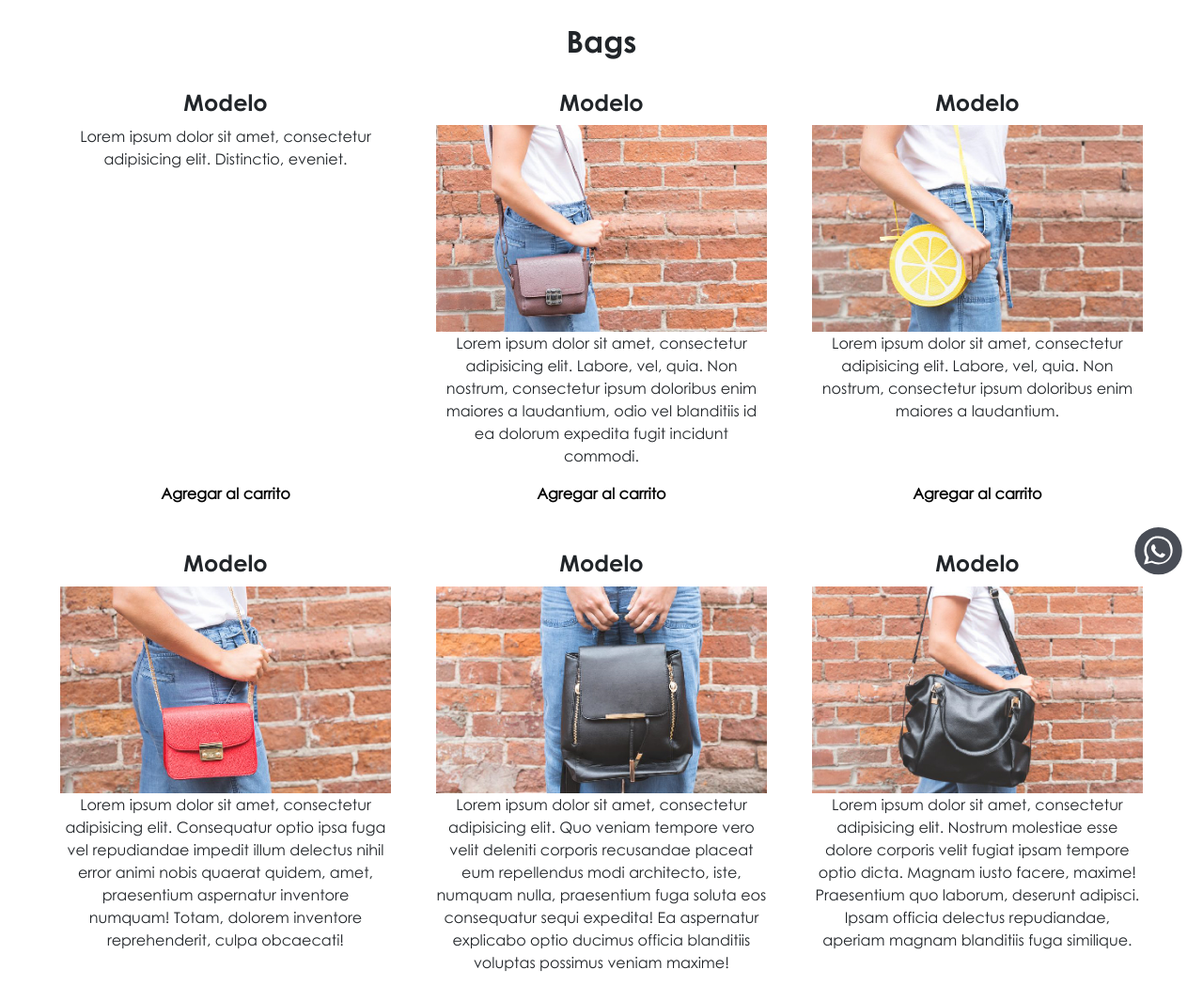
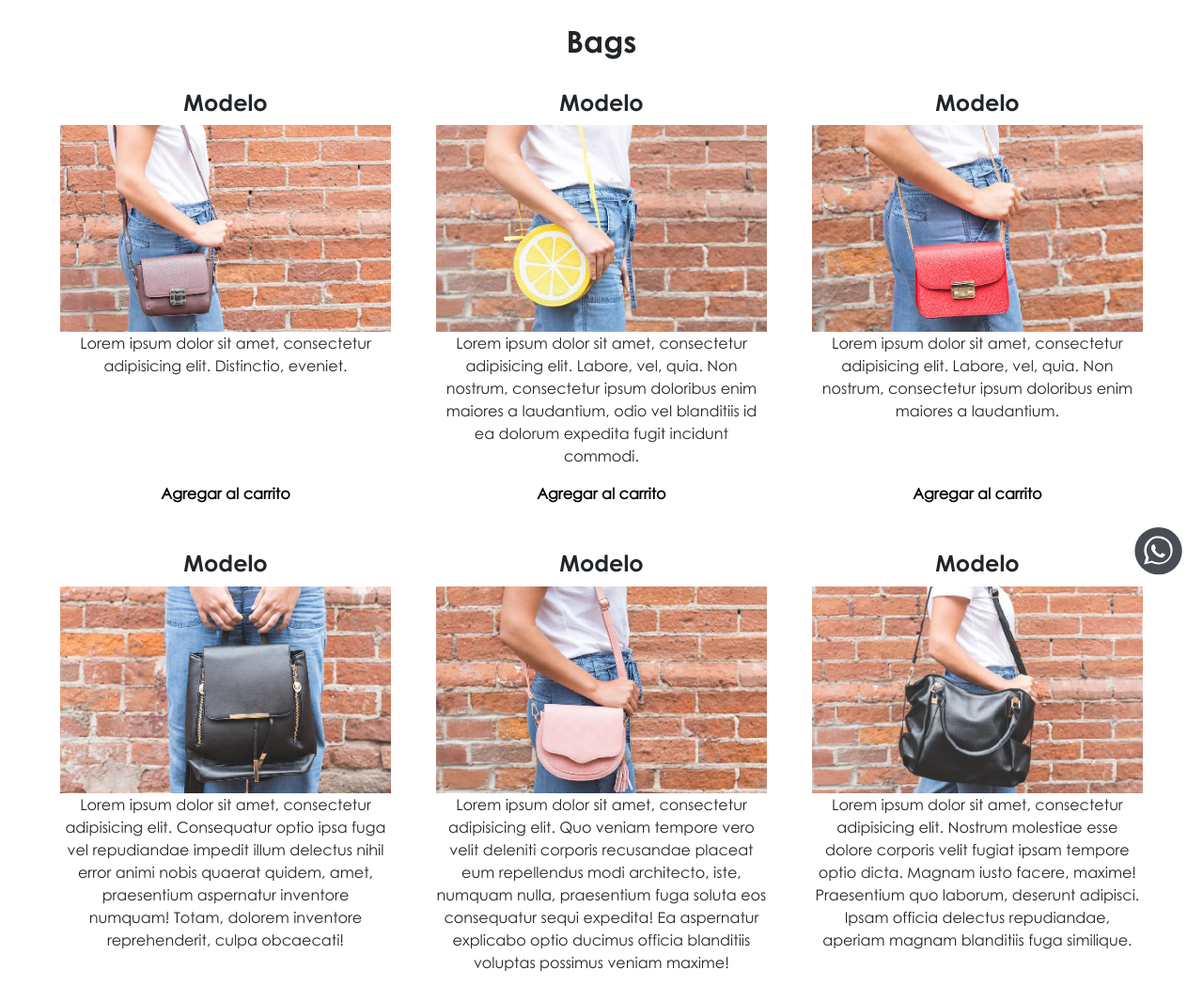
Before and after one commit to Laucha-dev/repo-new-doldi, a website: page bags.html in a window 1280 px wide. Shown: the part 160-1208 px from the top of the page at 94% size. Drawn offline with nearby package versions, Linux system fonts and the light colour scheme.

Commit message:
arregladas imagenes

```diff
--- a/bags.html
+++ b/bags.html
@@ -64,7 +64,7 @@
       <li class="list-item">
         <div class="list-content">
           <h2>Modelo</h2>
-          <img src="" alt="" />
+          <img src="Images/bags/bag1.jpg" alt="Cartera 1" />
           <p>Lorem ipsum dolor sit amet, consectetur adipisicing elit. Distinctio, eveniet.</p>
           <a href="#">Agregar al carrito</a>
         </div>
@@ -73,7 +73,7 @@
       <li class="list-item">
         <div class="list-content">
           <h2>Modelo</h2>
-          <img src="Images/bags/bag1.jpg" alt="Cartera 1" />
+          <img src="Images/bags/bag2.jpg" alt="Cartera 2" />
           <p>Lorem ipsum dolor sit amet, consectetur adipisicing elit. Labore, vel, quia. Non nostrum, consectetur ipsum
             doloribus enim maiores a laudantium, odio vel blanditiis id ea dolorum expedita fugit incidunt commodi.</p>
           <a href="#">Agregar al carrito</a>
@@ -83,7 +83,7 @@
       <li class="list-item">
         <div class="list-content">
           <h2>Modelo</h2>
-          <img src="Images/bags/bag2.jpg" alt="Cartera 2" />
+          <img src="Images/bags/bag3.jpg" alt="Cartera 3" />
           <p>Lorem ipsum dolor sit amet, consectetur adipisicing elit. Labore, vel, quia. Non nostrum, consectetur ipsum
             doloribus enim maiores a laudantium.</p>
           <a href="#">Agregar al carrito</a>
@@ -93,7 +93,7 @@
       <li class="list-item">
         <div class="list-content">
           <h2>Modelo</h2>
-          <img src="Images/bags/bag3.jpg" alt="Cartera 3" />
+          <img src="Images/bags/bag4.jpg" alt="Cartera 4" />
           <p>Lorem ipsum dolor sit amet, consectetur adipisicing elit. Consequatur optio ipsa fuga vel repudiandae
             impedit
             illum delectus nihil error animi nobis quaerat quidem, amet, praesentium aspernatur inventore numquam!
@@ -106,7 +106,7 @@
       <li class="list-item">
         <div class="list-content">
           <h2>Modelo</h2>
-          <img src="Images/bags/bag4.jpg" alt="Cartera 4" />
+          <img src="Images/bags/bag5.jpg" alt="Cartera 5" />
           <p>Lorem ipsum dolor sit amet, consectetur adipisicing elit. Quo veniam tempore vero velit deleniti corporis
             recusandae placeat eum repellendus modi architecto, iste, numquam nulla, praesentium fuga soluta eos
             consequatur sequi expedita! Ea aspernatur explicabo optio ducimus officia blanditiis voluptas possimus
```
